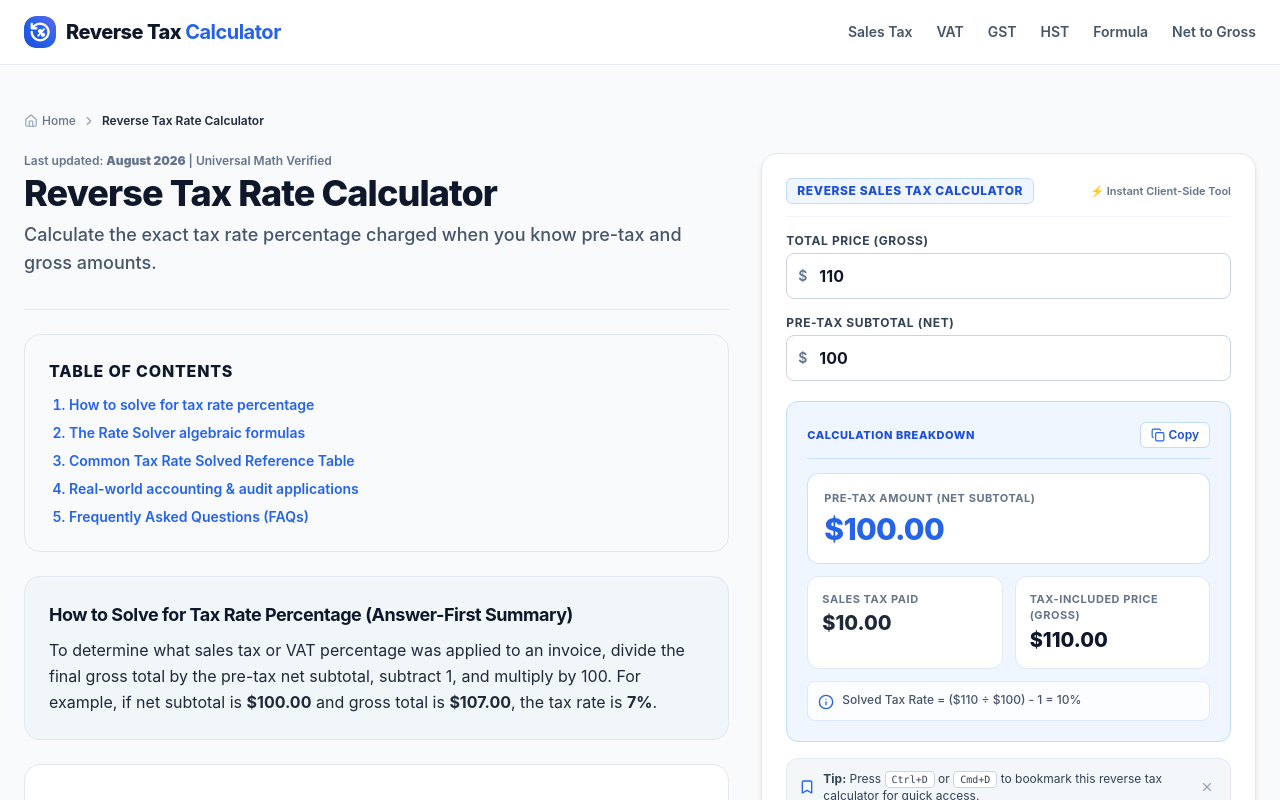
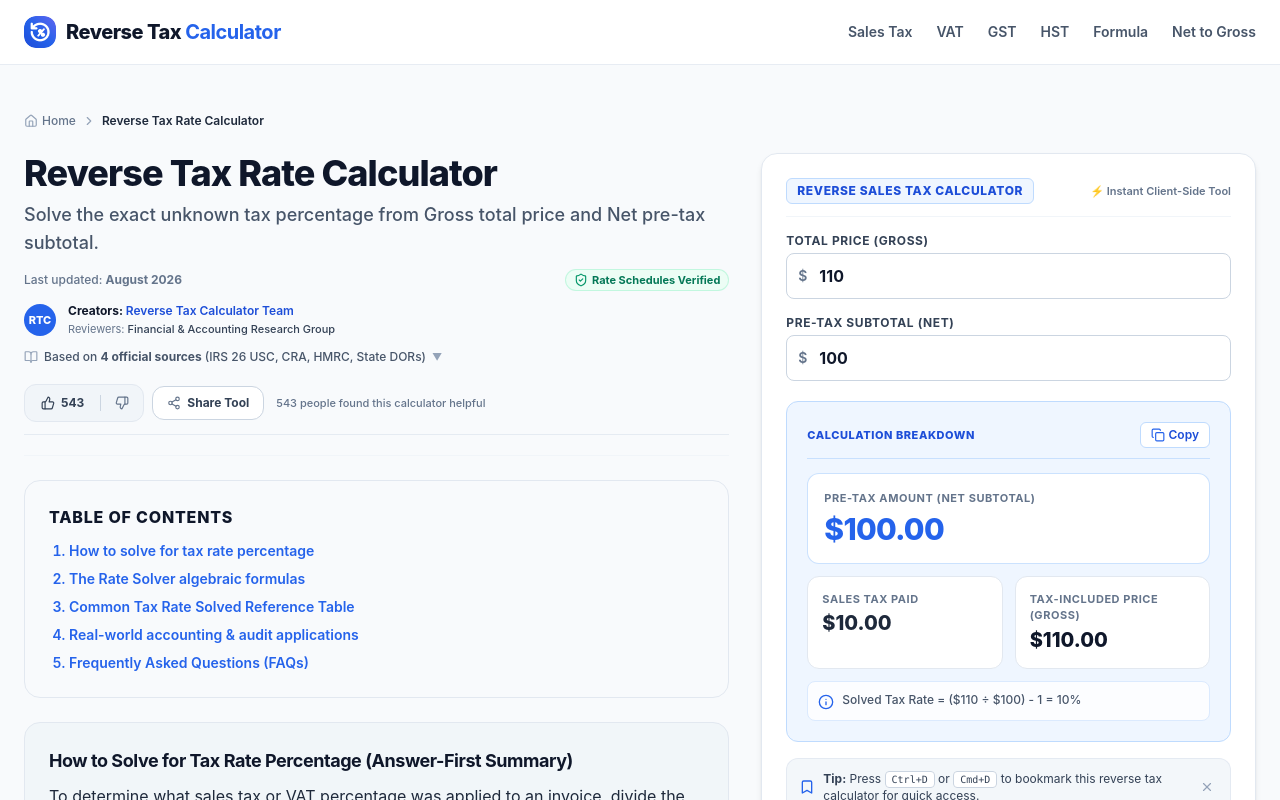
Before and after one commit to akashojha2011-jpg/reverse-tax-calculator, a Next.js app: page /reverse-tax-rate-calculator in a window 1280 px wide. Shown: the top 800 px of the page. Built offline with nearby package versions, Linux system fonts and the light colour scheme.

Commit message:
Remove CompactOmniHeader from homepage hero to keep homepage super clean; deploy CompactOmniHeader across all 350+ regional and specific calculator tool pages

```diff
--- a/app/[region]/page.tsx
+++ b/app/[region]/page.tsx
@@ -7,6 +7,7 @@ import { CalculatorCard } from '@/components/CalculatorCard'
 import { BreadcrumbNav } from '@/components/BreadcrumbNav'
 import { FAQAccordion } from '@/components/FAQAccordion'
 import { RelatedCalculatorsGrid } from '@/components/RelatedCalculatorsGrid'
+import { CompactOmniHeader } from '@/components/CompactOmniHeader'
 
 interface PageProps {
   params: {
@@ -107,13 +108,15 @@ export default function RegionalCalculatorPage({ params }: PageProps) {
 
         {/* Left Column: Title, Unique Region Text & SEO Article */}
         <div className="lg:col-span-7 space-y-6">
-          <header className="border-b border-slate-200 pb-4">
+          <header className="pb-2 border-b border-slate-100">
             <h1 className="text-3xl sm:text-4xl font-extrabold text-slate-900 tracking-tight mb-2">
               {region.name} Reverse {region.taxName} Calculator
             </h1>
-            <p className="text-slate-600 text-lg font-medium">
+            <p className="text-slate-600 text-base sm:text-lg font-medium mb-3">
               {region.headline}
             </p>
+
+            <CompactOmniHeader lastUpdated={region.lastVerified} initialLikes={1120} />
           </header>
 
           {/* Mobile Calculator Placement */}
--- a/app/page.tsx
+++ b/app/page.tsx
@@ -223,13 +223,8 @@ export default function HomePage() {
             Calculate the pre-tax price and sales tax from any tax-inclusive total. Enter your total amount and tax rate to instantly find the original price and tax paid.
           </p>
 
-          {/* Omni-Style Compact Metadata, Sources & Interactive Like/Share Action Bar */}
-          <div className="max-w-2xl mx-auto text-left pt-1">
-            <CompactOmniHeader lastUpdated="August 2026" initialLikes={1248} />
-          </div>
-
           {/* Centered Interactive Calculator */}
-          <div className="max-w-2xl mx-auto pt-2 text-left">
+          <div className="max-w-2xl mx-auto pt-4 text-left">
             <CalculatorCard
               initialMode="sales-tax"
               defaultGross={107}
--- a/app/reverse-gst-calculator/page.tsx
+++ b/app/reverse-gst-calculator/page.tsx
@@ -5,6 +5,7 @@ import { BreadcrumbNav } from '@/components/BreadcrumbNav'
 import { FAQAccordion } from '@/components/FAQAccordion'
 import { RegionGridDirectory } from '@/components/RegionGridDirectory'
 import { RelatedCalculatorsGrid } from '@/components/RelatedCalculatorsGrid'
+import { CompactOmniHeader } from '@/components/CompactOmniHeader'
 
 export const metadata: Metadata = {
   title: 'Reverse GST Calculator — Calculate GST Backwards from Total',
@@ -68,16 +69,15 @@ export default function ReverseGSTPage() {
 
       <div className="grid grid-cols-1 lg:grid-cols-12 gap-8 items-start">
         <div className="lg:col-span-7 space-y-6">
-          <header className="border-b border-slate-200 pb-4">
-            <div className="text-xs text-slate-500 font-semibold mb-1">
-              Last updated: <strong>August 2026</strong> | Australia, India, Singapore & NZ Verified
-            </div>
+          <header className="pb-2 border-b border-slate-100">
             <h1 className="text-3xl sm:text-4xl font-extrabold text-slate-900 tracking-tight mb-2">
               Reverse GST Calculator
             </h1>
-            <p className="text-slate-600 text-lg font-medium">
+            <p className="text-slate-600 text-base sm:text-lg font-medium mb-3">
               Calculate pre-GST net price and GST paid backwards (Australia, India, Singapore, NZ).
             </p>
+
+            <CompactOmniHeader lastUpdated="August 2026" initialLikes={874} />
           </header>
 
           <div className="block lg:hidden my-6">
--- a/app/reverse-hst-calculator/page.tsx
+++ b/app/reverse-hst-calculator/page.tsx
@@ -5,6 +5,7 @@ import { BreadcrumbNav } from '@/components/BreadcrumbNav'
 import { FAQAccordion } from '@/components/FAQAccordion'
 import { RegionGridDirectory } from '@/components/RegionGridDirectory'
 import { RelatedCalculatorsGrid } from '@/components/RelatedCalculatorsGrid'
+import { CompactOmniHeader } from '@/components/CompactOmniHeader'
 
 export const metadata: Metadata = {
   title: 'Reverse HST Calculator — Canada 13% & 15% HST Backwards',
@@ -72,16 +73,15 @@ export default function ReverseHSTPage() {
 
       <div className="grid grid-cols-1 lg:grid-cols-12 gap-8 items-start">
         <div className="lg:col-span-7 space-y-6">
-          <header className="border-b border-slate-200 pb-4">
-            <div className="text-xs text-slate-500 font-semibold mb-1">
-              Last updated: <strong>August 2026</strong> | Canada Revenue Agency (CRA) Verified
-            </div>
+          <header className="pb-2 border-b border-slate-100">
             <h1 className="text-3xl sm:text-4xl font-extrabold text-slate-900 tracking-tight mb-2">
               Reverse HST Calculator (Canada)
             </h1>
-            <p className="text-slate-600 text-lg font-medium">
+            <p className="text-slate-600 text-base sm:text-lg font-medium mb-3">
               Calculate pre-tax price and HST paid backwards for Canadian Harmonized Sales Tax provinces.
             </p>
+
+            <CompactOmniHeader lastUpdated="August 2026" initialLikes={762} />
           </header>
 
           <div className="block lg:hidden my-6">
--- a/app/reverse-income-tax-calculator/page.tsx
+++ b/app/reverse-income-tax-calculator/page.tsx
@@ -5,6 +5,7 @@ import { BreadcrumbNav } from '@/components/BreadcrumbNav'
 import { FAQAccordion } from '@/components/FAQAccordion'
 import { RegionGridDirectory } from '@/components/RegionGridDirectory'
 import { RelatedCalculatorsGrid } from '@/components/RelatedCalculatorsGrid'
+import { CompactOmniHeader } from '@/components/CompactOmniHeader'
 
 export const metadata: Metadata = {
   title: 'Reverse Income Tax Calculator — Net to Gross Paycheck Estimator',
@@ -66,16 +67,15 @@ export default function ReverseIncomeTaxPage() {
 
       <div className="grid grid-cols-1 lg:grid-cols-12 gap-8 items-start">
         <div className="lg:col-span-7 space-y-6">
-          <header className="border-b border-slate-200 pb-4">
-            <div className="text-xs text-slate-500 font-semibold mb-1">
-              Last updated: <strong>August 2026</strong> | Net-to-Gross Salary Guide
-            </div>
+          <header className="pb-2 border-b border-slate-100">
             <h1 className="text-3xl sm:text-4xl font-extrabold text-slate-900 tracking-tight mb-2">
               Reverse Income Tax Calculator (Net to Gross)
             </h1>
-            <p className="text-slate-600 text-lg font-medium">
+            <p className="text-slate-600 text-base sm:text-lg font-medium mb-3">
               Estimate required gross salary from target net take-home pay.
             </p>
+
+            <CompactOmniHeader lastUpdated="August 2026" initialLikes={1042} />
           </header>
 
           <div className="block lg:hidden my-6">
--- a/app/reverse-sales-tax-and-tip-calculator/page.tsx
+++ b/app/reverse-sales-tax-and-tip-calculator/page.tsx
@@ -5,6 +5,7 @@ import { BreadcrumbNav } from '@/components/BreadcrumbNav'
 import { FAQAccordion } from '@/components/FAQAccordion'
 import { RegionGridDirectory } from '@/components/RegionGridDirectory'
 import { RelatedCalculatorsGrid } from '@/components/RelatedCalculatorsGrid'
+import { CompactOmniHeader } from '@/components/CompactOmniHeader'
 
 export const metadata: Metadata = {
   title: 'Reverse Sales Tax and Tip Calculator — Restaurant Receipt Split',
@@ -65,16 +66,15 @@ export default function ReverseTaxAndTipPage() {
 
       <div className="grid grid-cols-1 lg:grid-cols-12 gap-8 items-start">
         <div className="lg:col-span-7 space-y-6">
-          <header className="border-b border-slate-200 pb-4">
-            <div className="text-xs text-slate-500 font-semibold mb-1">
-              Last updated: <strong>August 2026</strong> | Restaurant Receipt Accounting Standard
-            </div>
+          <header className="pb-2 border-b border-slate-100">
             <h1 className="text-3xl sm:text-4xl font-extrabold text-slate-900 tracking-tight mb-2">
               Reverse Tax and Tip Calculator
             </h1>
-            <p className="text-slate-600 text-lg font-medium">
+            <p className="text-slate-600 text-base sm:text-lg font-medium mb-3">
               Split total restaurant charges backwards into food subtotal, sales tax, and tip.
             </p>
+
+            <CompactOmniHeader lastUpdated="August 2026" initialLikes={651} />
           </header>
 
           <div className="block lg:hidden my-6">
--- a/app/reverse-tax-rate-calculator/page.tsx
+++ b/app/reverse-tax-rate-calculator/page.tsx
@@ -5,6 +5,7 @@ import { BreadcrumbNav } from '@/components/BreadcrumbNav'
 import { FAQAccordion } from '@/components/FAQAccordion'
 import { RegionGridDirectory } from '@/components/RegionGridDirectory'
 import { RelatedCalculatorsGrid } from '@/components/RelatedCalculatorsGrid'
+import { CompactOmniHeader } from '@/components/CompactOmniHeader'
 
 export const metadata: Metadata = {
   title: 'Reverse Tax Rate Calculator — Solve Tax Percentage',
@@ -68,16 +69,15 @@ export default function ReverseTaxRateCalculatorPage() {
 
       <div className="grid grid-cols-1 lg:grid-cols-12 gap-8 items-start">
         <div className="lg:col-span-7 space-y-6">
-          <header className="border-b border-slate-200 pb-4">
-            <div className="text-xs text-slate-500 font-semibold mb-1">
-              Last updated: <strong>August 2026</strong> | Universal Math Verified
-            </div>
+          <header className="pb-2 border-b border-slate-100">
             <h1 className="text-3xl sm:text-4xl font-extrabold text-slate-900 tracking-tight mb-2">
               Reverse Tax Rate Calculator
             </h1>
-            <p className="text-slate-600 text-lg font-medium">
-              Calculate the exact tax rate percentage charged when you know pre-tax and gross amounts.
+            <p className="text-slate-600 text-base sm:text-lg font-medium mb-3">
+              Solve the exact unknown tax percentage from Gross total price and Net pre-tax subtotal.
             </p>
+
+            <CompactOmniHeader lastUpdated="August 2026" initialLikes={543} />
           </header>
 
           <div className="block lg:hidden my-6">
--- a/app/reverse-vat-calculator/page.tsx
+++ b/app/reverse-vat-calculator/page.tsx
@@ -5,6 +5,7 @@ import { BreadcrumbNav } from '@/components/BreadcrumbNav'
 import { FAQAccordion } from '@/components/FAQAccordion'
 import { RegionGridDirectory } from '@/components/RegionGridDirectory'
 import { RelatedCalculatorsGrid } from '@/components/RelatedCalculatorsGrid'
+import { CompactOmniHeader } from '@/components/CompactOmniHeader'
 
 export const metadata: Metadata = {
   title: 'Reverse VAT Calculator — Remove 20% VAT from Total Price',
@@ -75,16 +76,15 @@ export default function ReverseVATPage() {
 
       <div className="grid grid-cols-1 lg:grid-cols-12 gap-8 items-start">
         <div className="lg:col-span-7 space-y-6">
-          <header className="border-b border-slate-200 pb-4">
-            <div className="text-xs text-slate-500 font-semibold mb-1">
-              Last updated: <strong>August 2026</strong> | UK HMRC & EU Verified
-            </div>
+          <header className="pb-2 border-b border-slate-100">
             <h1 className="text-3xl sm:text-4xl font-extrabold text-slate-900 tracking-tight mb-2">
               Reverse VAT Calculator
             </h1>
-            <p className="text-slate-600 text-lg font-medium">
+            <p className="text-slate-600 text-base sm:text-lg font-medium mb-3">
               Find pre-VAT price and exact VAT paid backwards from total price (UK & EU).
             </p>
+
+            <CompactOmniHeader lastUpdated="August 2026" initialLikes={982} />
           </header>
 
           <div className="block lg:hidden my-6">
```
